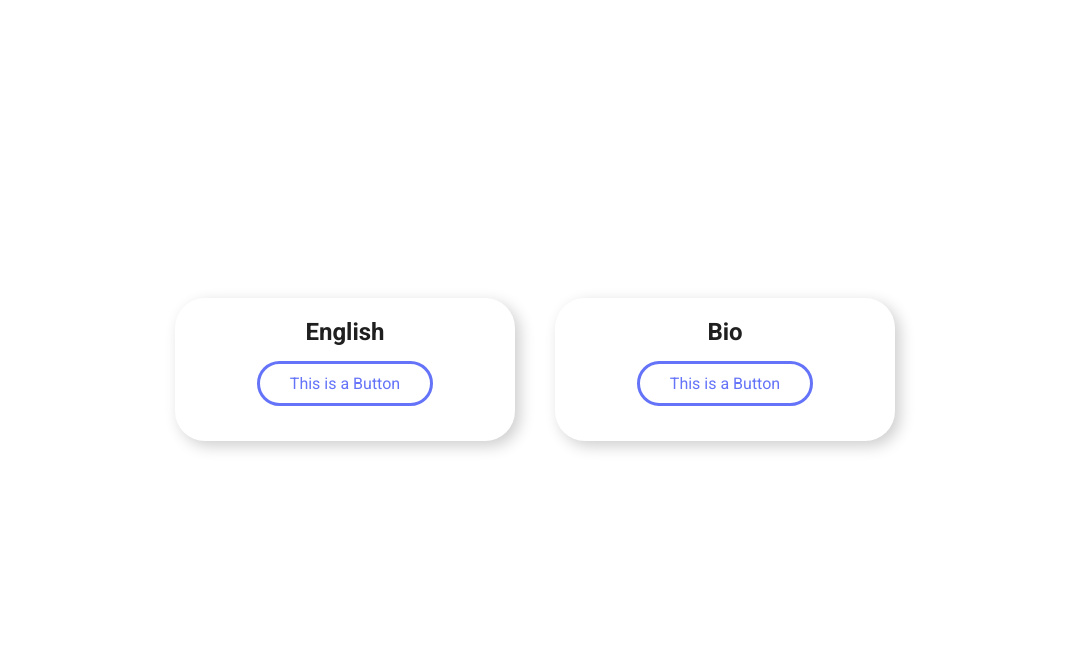
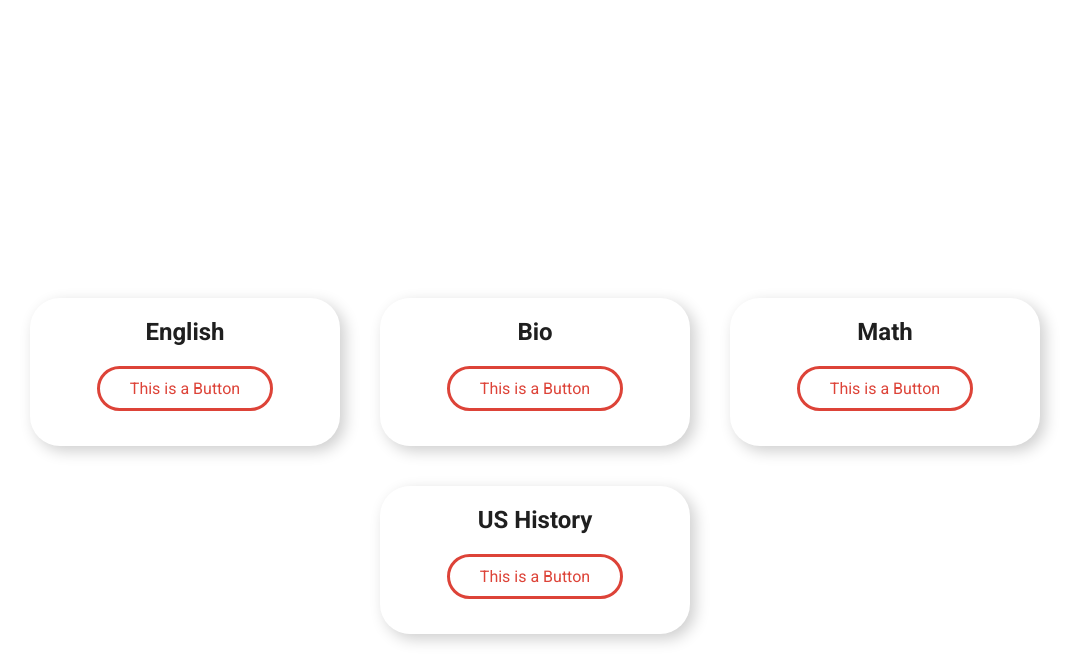
Before and after one commit to jackrgilmore/Webport, a plain HTML site: page index.html in a window 1280 px wide. Shown: the part 522-1176 px from the top of the page, without its empty margins (105-1186 px from the left). Before the commit the page ends 983 px from the top, so only its background shows below. Drawn offline with Linux system fonts and the light colour scheme.

Commit message:
building a website is hard

```diff
--- a/index.html
+++ b/index.html
@@ -15,11 +15,19 @@
 
     <div class="secwrap">
         <div class="section">
-            <h2>English</h2>
+            <h2 class="class">English</h2>
             <a href="" class="btn">This is a Button</a>
         </div>
         <div class="section">
-            <h2>Bio</h2>
+            <h2 class="class">Bio</h2>
+            <a href="" class="btn">This is a Button</a>
+        </div>
+        <div class="section">
+            <h2 class="class">Math</h2>
+            <a href="" class="btn">This is a Button</a>
+        </div>
+        <div class="section">
+            <h2 class="class">US History</h2>
             <a href="" class="btn">This is a Button</a>
         </div>
     </div>
--- a/style.css
+++ b/style.css
@@ -11,7 +11,8 @@ body {
     /*variables*/
     --textcolor: #1f1f1f;
     --shadowcolor: rgba(0, 0, 0, 0.198);
-    --btncolor: rgb(100, 115, 248);
+    --btncolor: rgb(221, 67, 56);
+    --btntext: white;
 }
 
 .title {
@@ -50,12 +51,16 @@ h2.big {
     border-radius: 30px;
     margin: 20px;
     padding: 20px;
-    width: 300px;
+    width: 270px;
     box-shadow: 5px 5px 15px var(--shadowcolor);
 }
 
 h2 {
     margin:0;
+}
+
+.class {
+    margin-bottom: 5px;
 }
 
 .btn {
@@ -69,5 +74,5 @@ h2 {
 
 .btn:hover {
     background: var(--btncolor);
-    color: var(--textcolor);
+    color: var(--btntext);
 }
```
